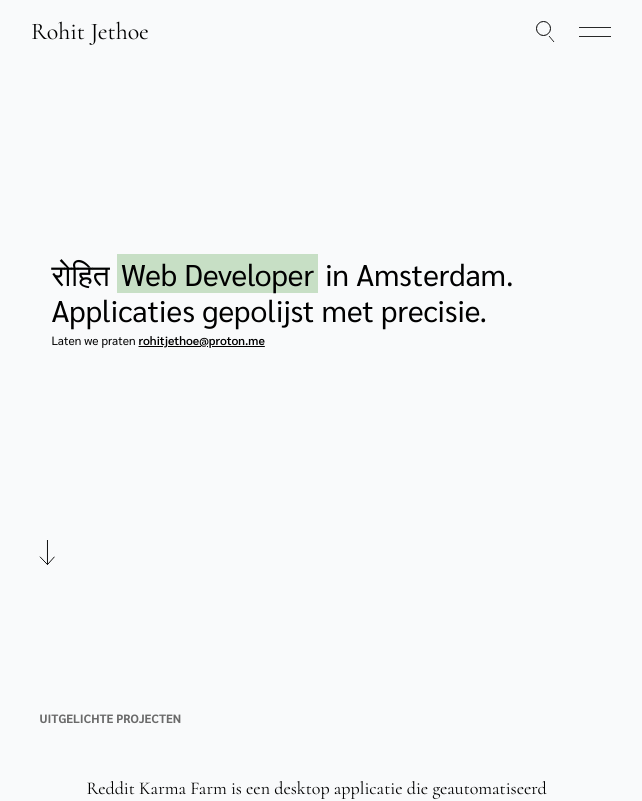
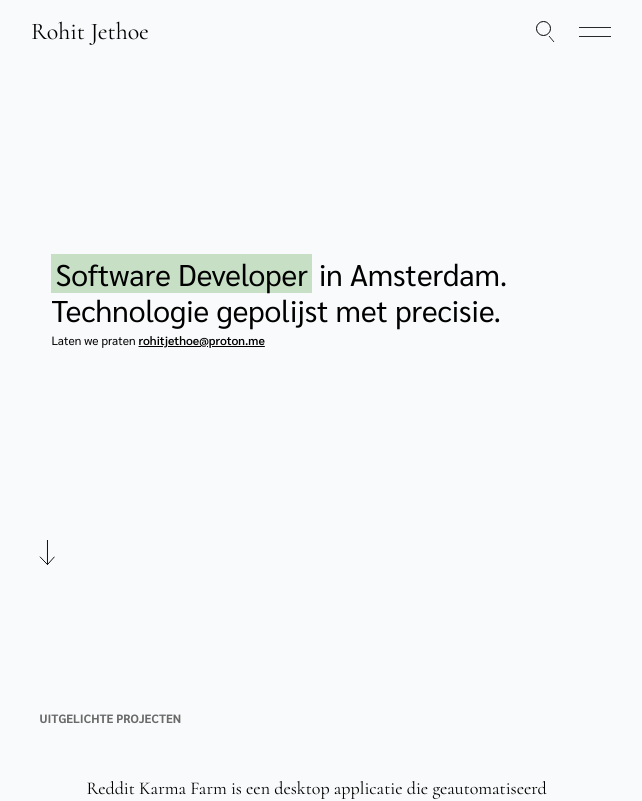
Before and after one commit to rohitjethoe/ikke, a Vue app: page / in a window 1280 px wide. Shown: the top 801 px of the page, without its empty margins (319-961 px from the left). Built offline with nearby package versions, Linux system fonts and the light colour scheme; no server answers.

Commit message:
styling & copywriting.

```diff
--- a/src/views/Home.vue
+++ b/src/views/Home.vue
@@ -1,9 +1,9 @@
 <template>
     <Layout>
         <div class="pt-[24vh]">
-          <h1 class="mx-3 text-xl max-w-[370px]:text-lg min-[400px]:text-2xl min-[530px]:text-3xl">
-            रोहित <span class="bg-sexyGreen px-1">Web Developer</span> in Amsterdam. <br>
-            Applicaties gepolijst met precisie.
+          <h1 class="mx-3 text-xl min-[440px]:text-2xl sm:text-3xl">
+            <span class="bg-sexyGreen px-1">Software Developer</span> in Amsterdam. <br>
+            Technologie gepolijst met precisie.
           </h1>
           <p class="mx-3 mt-1 text-xs">Laten we praten <a class="font-semibold underline" href="mailto:rohitjethoe@proton.me">rohitjethoe@proton.me</a></p>
         </div>
```
